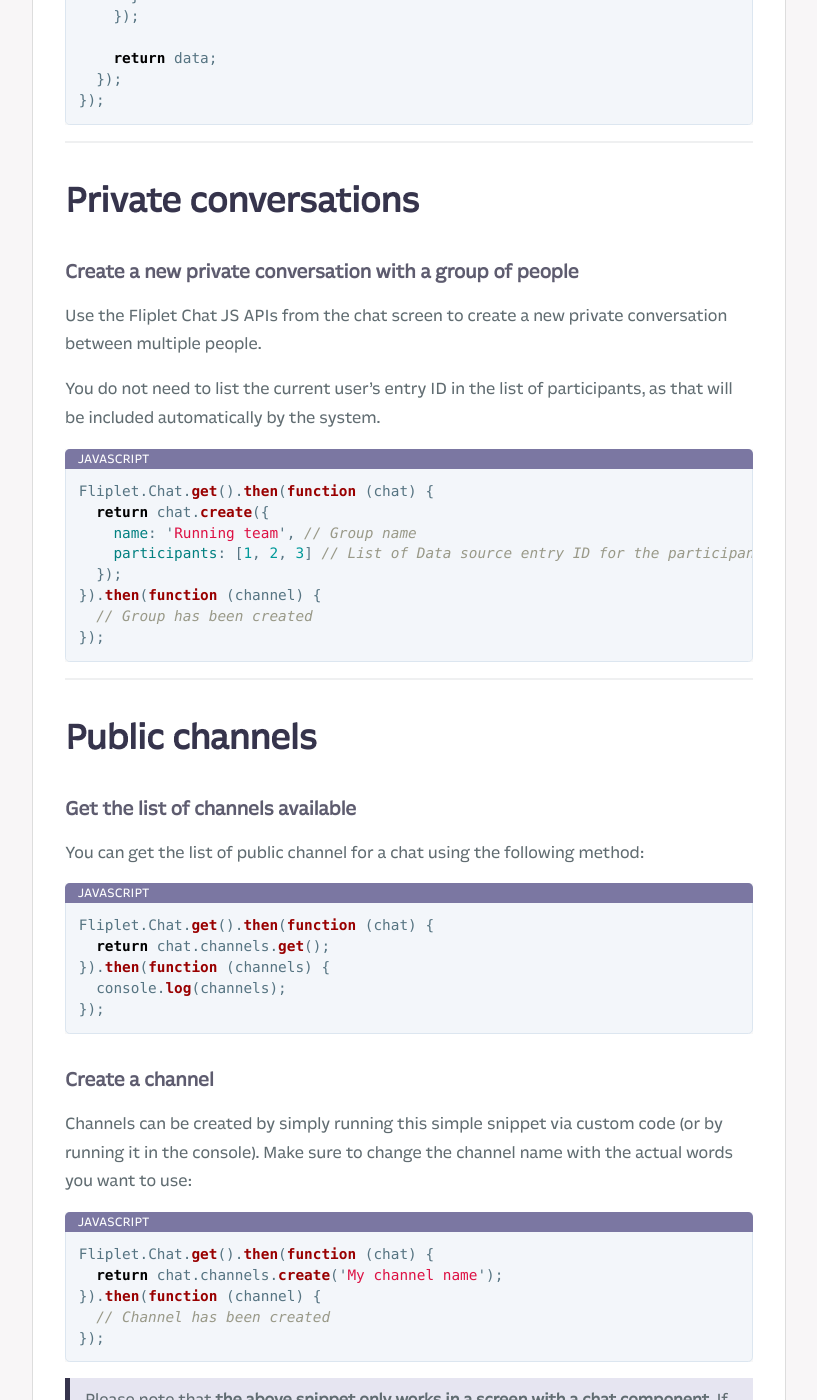
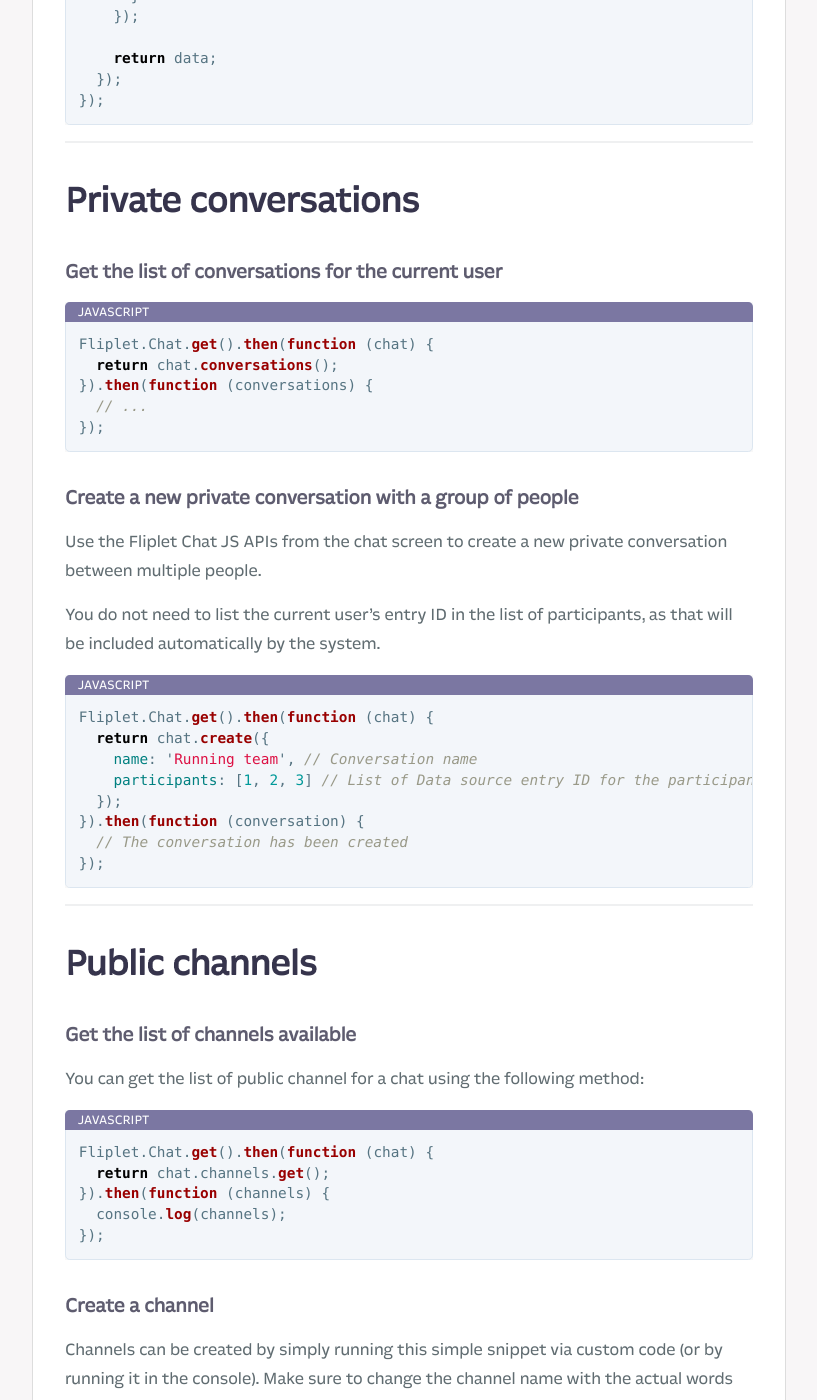
Before and after one commit to Fliplet/fliplet-cli, a Jekyll site: the page built from docs/API/components/chat.md, in a window 1280 px wide and 1400 px high, scrolled down 2396 px. Shown: the whole window, without its empty margins (254-1071 px from the left). Built offline with Jekyll 4.4.1, drawn with Linux system fonts in a browser that asks for light colours; nearby versions of some CDN libraries; our own code applies the rules of GitHub Pages for plain Markdown files; library files that are not in the unit come from our copies; comment, search, counter and statistics services are not loaded; a style sheet for code colours, icons or effects is not loaded; some of the changed text lies outside the part shown.

````diff
--- a/docs/API/components/chat.md
+++ b/docs/API/components/chat.md
@@ -99,6 +99,16 @@
 
 ## Private conversations
 
+### Get the list of conversations for the current user
+
+```js
+Fliplet.Chat.get().then(function (chat) {
+  return chat.conversations();
+}).then(function (conversations) {
+  // ...
+});
+```
+
 ### Create a new private conversation with a group of people
 
 Use the Fliplet Chat JS APIs from the chat screen to create a new private conversation between multiple people.
@@ -108,11 +118,11 @@
 ```js
 Fliplet.Chat.get().then(function (chat) {
   return chat.create({
-    name: 'Running team', // Group name
+    name: 'Running team', // Conversation name
     participants: [1, 2, 3] // List of Data source entry ID for the participants
   });
-}).then(function (channel) {
-  // Group has been created
+}).then(function (conversation) {
+  // The conversation has been created
 });
 ```
 
````
